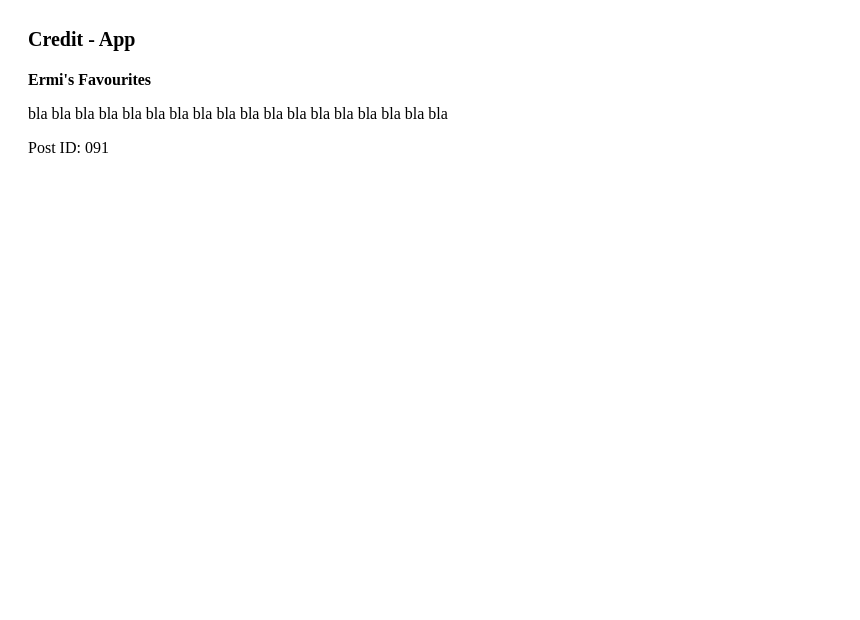
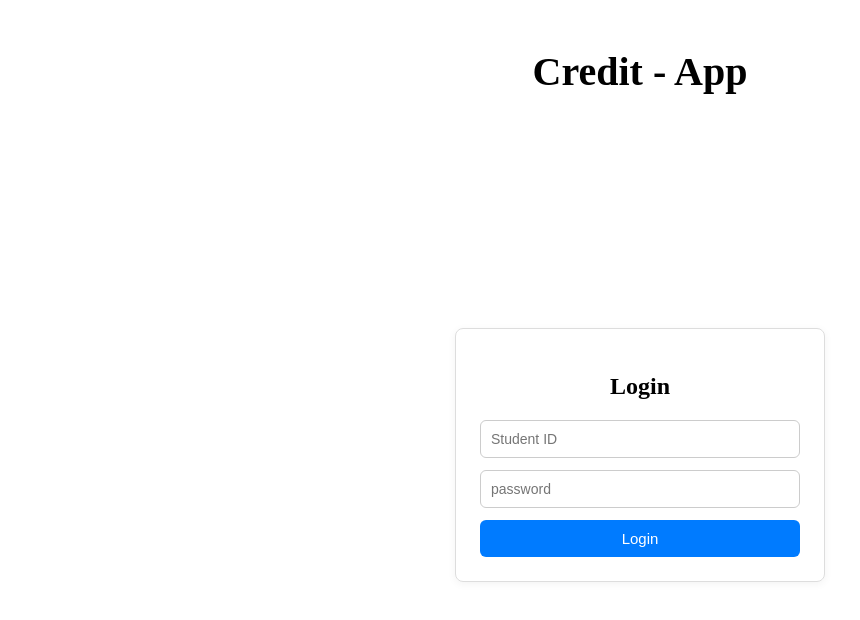
Before and after one commit to Conestoga-College-SENG3080/frontend-assignment-Ermiyas9, a React (Vite) app in the folder creddit-app/: page / in a window 1280 px wide. Shown: the top 620 px of the page, without its empty margins (0-860 px from the left). Built offline with nearby package versions, Linux system fonts and the light colour scheme.

Commit message:
Did a login API call and stored the returned token. Added localStorage for username and student ID so the ForumBrowserPage can display them.

```diff
--- a/creddit-app/src/App.tsx
+++ b/creddit-app/src/App.tsx
@@ -2,15 +2,14 @@ import { Routes, Route } from "react-router-dom";
 import Layout from "./Layout";
 import LoginPage from "./Pages/LoginPage";
 import ForumBrowserPage from "./Pages/ForumBrowserPage";
-import FavouritesPage from "./Pages/FavouritesPage";
+//import FavouritesPage from "./Pages/FavouritesPage";
 
 export default function App() {
   return (
     <Layout>
       <Routes>
-        <Route path="/" element={<FavouritesPage />} />
-        <Route path="/login" element={<LoginPage />} />
-        <Route path="/jjj" element={<ForumBrowserPage />} />
+        <Route path="/" element={<LoginPage />} />
+        <Route path="/ForumBrowserPage" element={<ForumBrowserPage />} />
 
       </Routes>
     </Layout>
--- a/creddit-app/src/Layout.tsx
+++ b/creddit-app/src/Layout.tsx
@@ -1,6 +1,5 @@
-
-
-import { Center, Box } from '@mantine/core';
+// src/Layout.tsx
+import React from "react";
 
 export default function Layout({ children }: { children: React.ReactNode }) {
 
@@ -8,12 +7,27 @@ export default function Layout({ children }: { children: React.ReactNode }) {
   // i am going to use it to add a header and some padding around the main content.
   return (
     <div style={{ padding: "20px" }}>
-      <header style={{ marginBottom: "20px" }}>
-        <Center h={100}>
-          <Box bg="var(--mantine-color-blue-light)"p="md"style={{ padding: "100px", borderRadius: "8px", fontWeight: 600,fontSize: "20px",}}>
-            Credit - App
-          </Box>
-        </Center>
+      <header
+        style={{
+          width: "100%",
+          display: "flex",
+          justifyContent: "center",
+          alignItems: "center",
+          marginBottom: "20px",
+          marginTop: "0px",
+        }}
+      >
+        <div
+          style={{
+            padding: "20px 40px",
+            borderRadius: "8px",
+            fontWeight: 700,
+            fontSize: "40px",
+            textAlign: "center",
+          }}
+        >
+          Credit - App
+        </div>
       </header>
 
       <main>{children}</main>
--- a/creddit-app/src/Pages/ForumBrowserPage.tsx
+++ b/creddit-app/src/Pages/ForumBrowserPage.tsx
@@ -1,25 +1,29 @@
-import {Card, Text, Stack } from '@mantine/core';
+import { Card, Text, Stack } from '@mantine/core';
+import { useState } from 'react';
 
 export default function ForumBrowserPage() {
-
-    const AuthorName = "Ermi";
-    const StudentID = "0000";
+  const [userName] = useState<string>(() => localStorage.getItem("username") || "");
+  const [password] = useState<string>(() => localStorage.getItem("password") || "");
 
   return (
     <Stack gap="md">
+      <Text fz="xl" fw={400}>
+        Welcome{userName ? `, ${userName}` : ""}!
+      </Text>
 
-      {/* This is a simple forum browser page that displays a list of posts.
+     {/* This is a simple forum browser page that displays a list of posts.
       Each post is displayed as a card with the title, author, and student ID. will be updated later */}
+
       <Card shadow="sm" padding="lg" radius="md" withBorder>
         <Text fw={500}>The Title of the Post</Text>
-      <Text size="sm" c="dimmed">Author: {AuthorName}</Text>
-        <Text size="sm" c="dimmed">Student ID : {StudentID}</Text>
+        <Text size="sm" c="dimmed">Author: {userName}</Text>
+        <Text size="sm" c="dimmed">Student ID: {password}</Text>
       </Card>
 
       <Card shadow="sm" padding="lg" radius="md" withBorder>
         <Text fw={500}>Another Post Title</Text>
-        <Text size="sm" c="dimmed">Author: {AuthorName}</Text>
-        <Text size="sm" c="dimmed">Student ID : {StudentID}</Text>
+        <Text size="sm" c="dimmed">Author: {userName}</Text>
+        <Text size="sm" c="dimmed">Student ID: {password}</Text>
       </Card>
     </Stack>
   );
--- a/creddit-app/src/Pages/LoginPage.tsx
+++ b/creddit-app/src/Pages/LoginPage.tsx
@@ -3,10 +3,50 @@
 // this file is for the login page of the app. It contains a form with two input fields for the student ID and password,
 // and a submit button.
 import { useState } from "react";
+import { useNavigate } from "react-router-dom";
+
+
 
 export default function LoginPage() {
-  const [studentId, setStudentId] = useState("");
-  const [studentPassword, setThePassword] = useState("");
+  const [username, setusername] = useState("");
+  const [password, setThePassword] = useState("");
+  const loginAPI = "https://awf-api.lvl99.dev/auth/login"
+  const navigate = useNavigate();
+
+  async function handleLogin() {
+
+   const response = await fetch(loginAPI, {
+      method: "POST",
+     headers: {
+        "Content-Type": "application/json"
+     },
+        body: JSON.stringify({
+          username: username,
+          password: password
+        }),
+
+   })
+
+   if (!response.ok) {
+      alert("Invalid username or password")
+      return
+   }
+
+   const data = await response.json()
+
+   //  this will save the token so Layout so i can use it to fetch the posts and display them in the forum browser page
+   localStorage.setItem("token", data.access_token)
+
+   // so after login, the username and password will be saved in the local storage so
+   // i can use them to display the username in the forum browser page
+   localStorage.setItem("username", username);
+   localStorage.setItem("password", password);
+
+
+   // After login, go to forum browser page
+   navigate("/ForumBrowserPage")
+
+}
 
   return (
     <div
@@ -34,8 +74,8 @@ export default function LoginPage() {
         <input
           type="text"
           placeholder="Student ID"
-          value={studentId}
-          onChange={(e) => setStudentId(e.target.value)}
+          value={username}
+          onChange={(e) => setusername(e.target.value)}
           style={{
             padding: "10px",
             borderRadius: "6px",
@@ -45,9 +85,9 @@ export default function LoginPage() {
         />
 
         <input
-          type="studentPassword"
-          placeholder="studentPassword"
-          value={studentPassword}
+          type="password"
+          placeholder="password"
+          value={password}
           onChange={(e) => setThePassword(e.target.value)}
           style={{
             padding: "10px",
@@ -58,7 +98,8 @@ export default function LoginPage() {
         />
 
         <button
-          type="submit"
+          type="button"
+          onClick={handleLogin}
           style={{
             padding: "10px",
             borderRadius: "6px",
@@ -67,6 +108,7 @@ export default function LoginPage() {
             color: "white",
             fontSize: "15px",
             cursor: "pointer",
+            width: "100%",
           }}
         >
           Login
```
